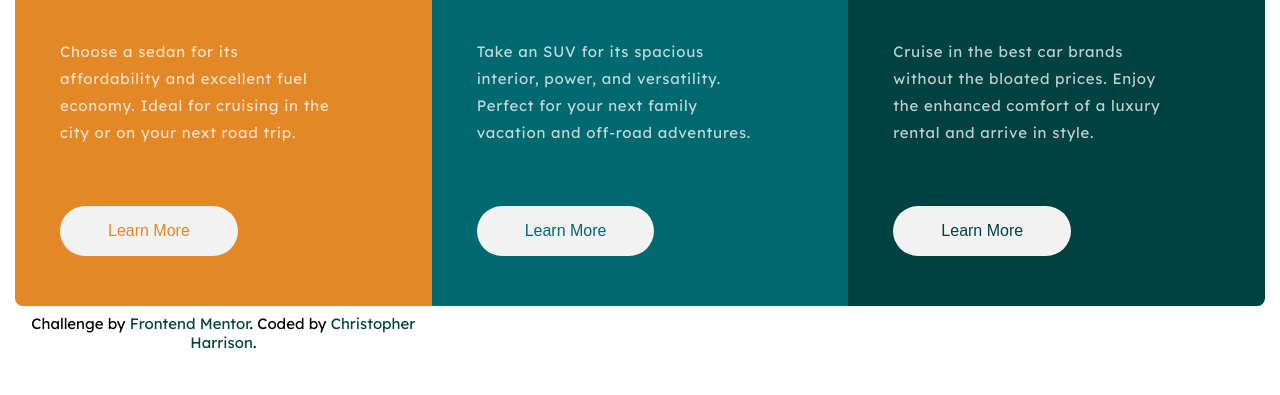
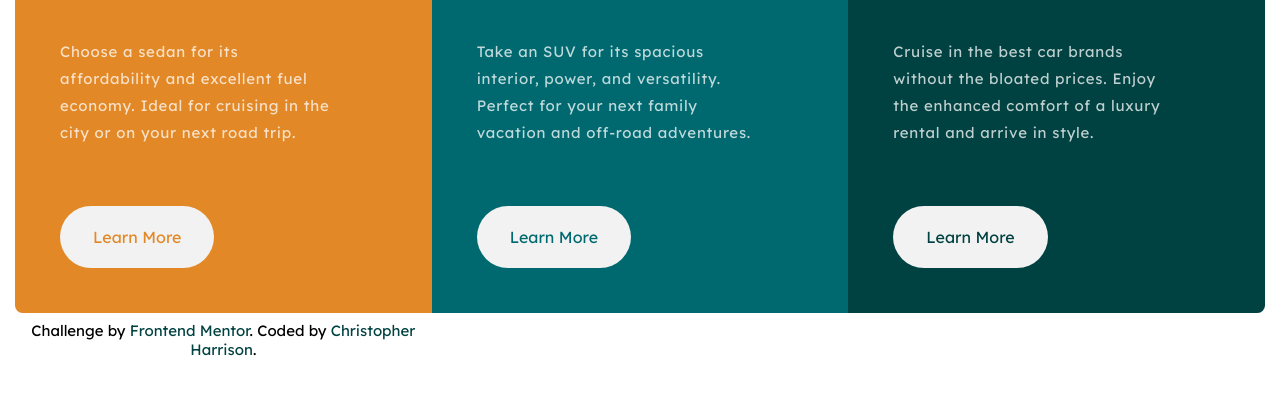
Before and after one commit to CKHarrison/3-column-preview-card, a website: page dist/index.html in a window 1280 px wide. Shown: the part 377-772 px from the top of the page. Drawn offline with Linux system fonts and the light colour scheme.

Commit message:
removed button around learn more anchor tags, styled anchor tags directly

```diff
--- a/dist/index.html
+++ b/dist/index.html
@@ -21,8 +21,7 @@
         Choose a sedan for its affordability and excellent fuel economy. Ideal for cruising in the city
         or on your next road trip.
       </p>
-      <button class="btn"><a href="#" class=" btn-sedan">Learn More</a>
-      </button>
+      <a href="#" class="btn btn-sedan">Learn More</a>
     </section>
     <section class="section card-two">
       <img src="images/icon-suvs.svg" alt="SUV">
@@ -31,7 +30,7 @@
         Take an SUV for its spacious interior, power, and versatility. Perfect for your next family vacation
         and off-road adventures.
       </p>
-      <button class="btn"><a href="#" class=" btn-suv">Learn More</a>
+      <a href="#" class="btn btn-suv">Learn More</a>
       </button>
     </section>
     <section class="section card-three">
@@ -41,7 +40,7 @@
       Cruise in the best car brands without the bloated prices. Enjoy the enhanced comfort of a luxury
       rental and arrive in style.
       </p>
-      <button class="btn "><a href="#" class="btn-luxury">Learn More</a></button>
+        <a href="#" class="btn btn-luxury">Learn More</a>
     </section>
     <footer class="attribution">
       <p class="attribution-text">
--- a/dist/style.css
+++ b/dist/style.css
@@ -68,13 +68,13 @@ h2 {
 }
 
 .btn {
-  font-size: 1rem;
-  text-decoration: none;
-  padding: 1em;
   background: var(--very-light-grey);
-  border: none;
+  border: 1px solid transparent;
   border-radius: 2em;
   cursor: pointer;
+  font-size: 1rem;
+  padding: 1.25em 2em;
+  text-decoration: none;
 }
 
 .btn:hover  {
@@ -90,32 +90,19 @@ h2 {
   outline: 3px solid var(--very-light-grey);
 }
 
-
-.btn > a {
-  text-decoration: none;
-  padding: 1em 2em;
-}
-
 .btn-sedan {
   color: var(--bright-orange);
 }
 
-.btn-sedan:hover {
-  color: var(--very-light-grey);
-}
-
-
 .btn-suv {
   color: var(--dark-cyan);
 }
-.btn-suv:hover {
-  color: var(--very-light-grey);
-}
-
 .btn-luxury {
   color: var(--very-dark-cyan);
 }
 
+.btn-sedan:hover,
+.btn-suv:hover,
 .btn-luxury:hover {
   color: var(--very-light-grey);
 }
```
